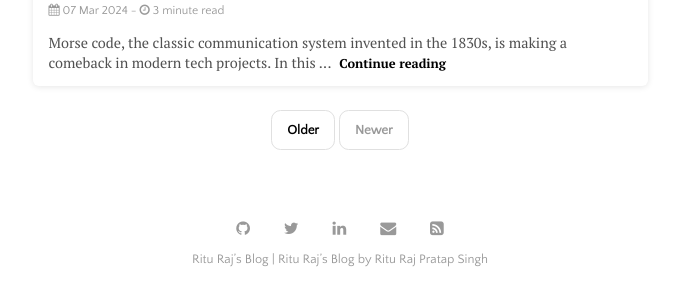
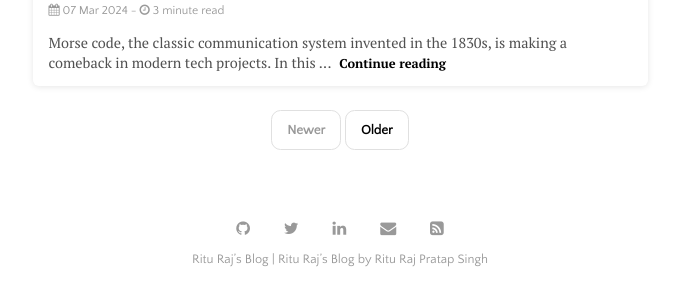
Before and after one commit to theriturajps/theriturajps.github.io, a Jekyll site: the page built from index.html, in a window 1280 px wide. Shown: the part 1467-1767 px from the top of the page, without its empty margins (300-979 px from the left). Built offline with Jekyll 4.4.1, drawn with Linux system fonts in a browser that asks for light colours; the list of posts is cut into pages by our own code.

Commit message:
Fix pagination order in home layout for consistent navigation

```diff
--- a/_layouts/home.html
+++ b/_layouts/home.html
@@ -42,15 +42,15 @@ layout: default
 
 <!-- Pagination links -->
 <div class="pagination">
+  {% if paginator.previous_page %}
+    <a class="pagination-button pagination-active" href="{{ site.baseurl }}{{ paginator.previous_page_path }}">{{ site.data.settings.pagination.next_page }}</a>
+  {% else %}
+    <span class="pagination-button">{{ site.data.settings.pagination.next_page }}</span>
+  {% endif %}
   {% if paginator.next_page %}
     <a class="pagination-button pagination-active next" href="{{ site.github.url }}{{ paginator.next_page_path }}">{{ site.data.settings.pagination.previous_page }}</a>
   {% else %}
     <span class="pagination-button">{{ site.data.settings.pagination.previous_page }}</span>
-  {% endif %}
-  {% if paginator.previous_page %}
-    <a class="pagination-button pagination-active" href="{{ site.baseurl }}{{ paginator.previous_page_path }}">{{ site.data.settings.pagination.next_page }}</a>
-  {% else %}
-    <span class="pagination-button">{{ site.data.settings.pagination.next_page }}</span>
   {% endif %}
 </div>
 
```
